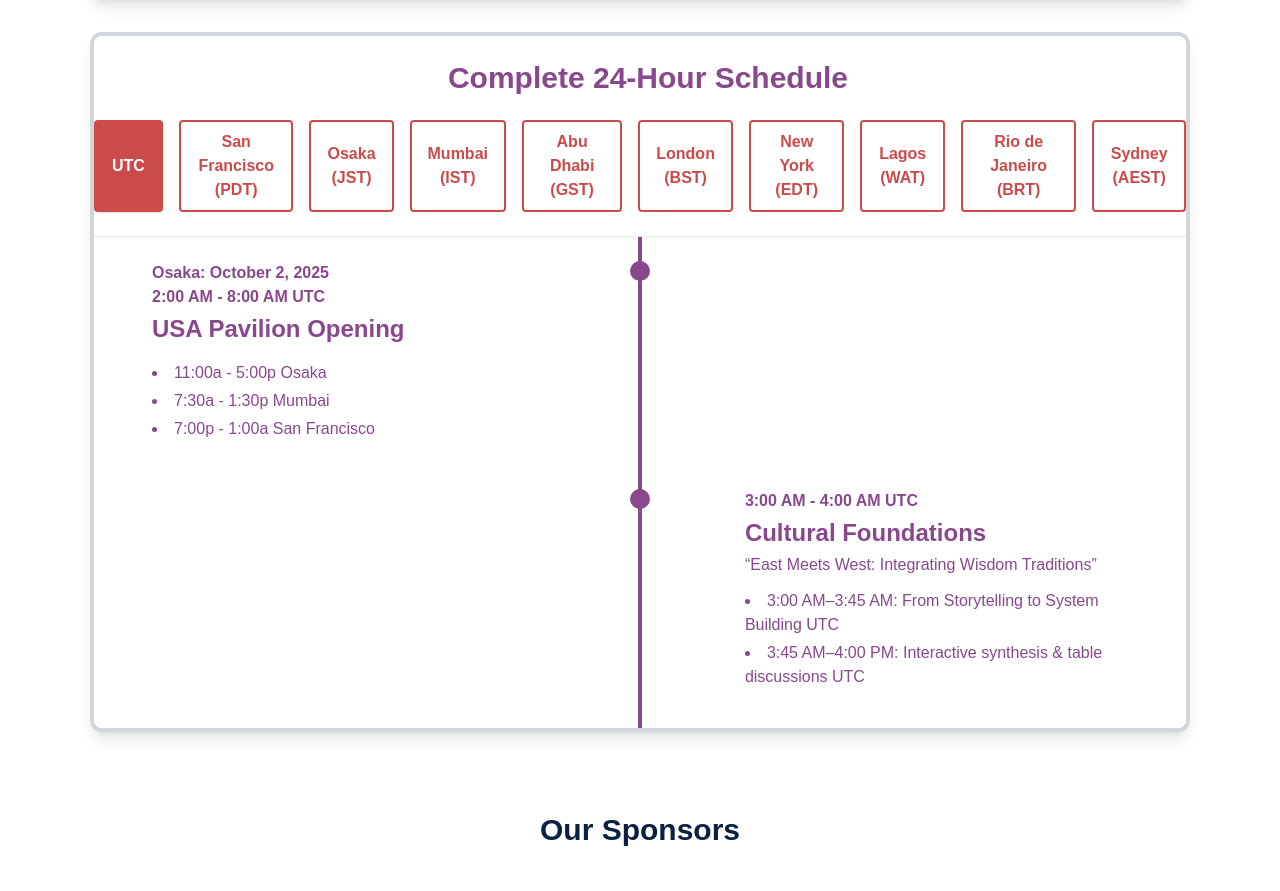
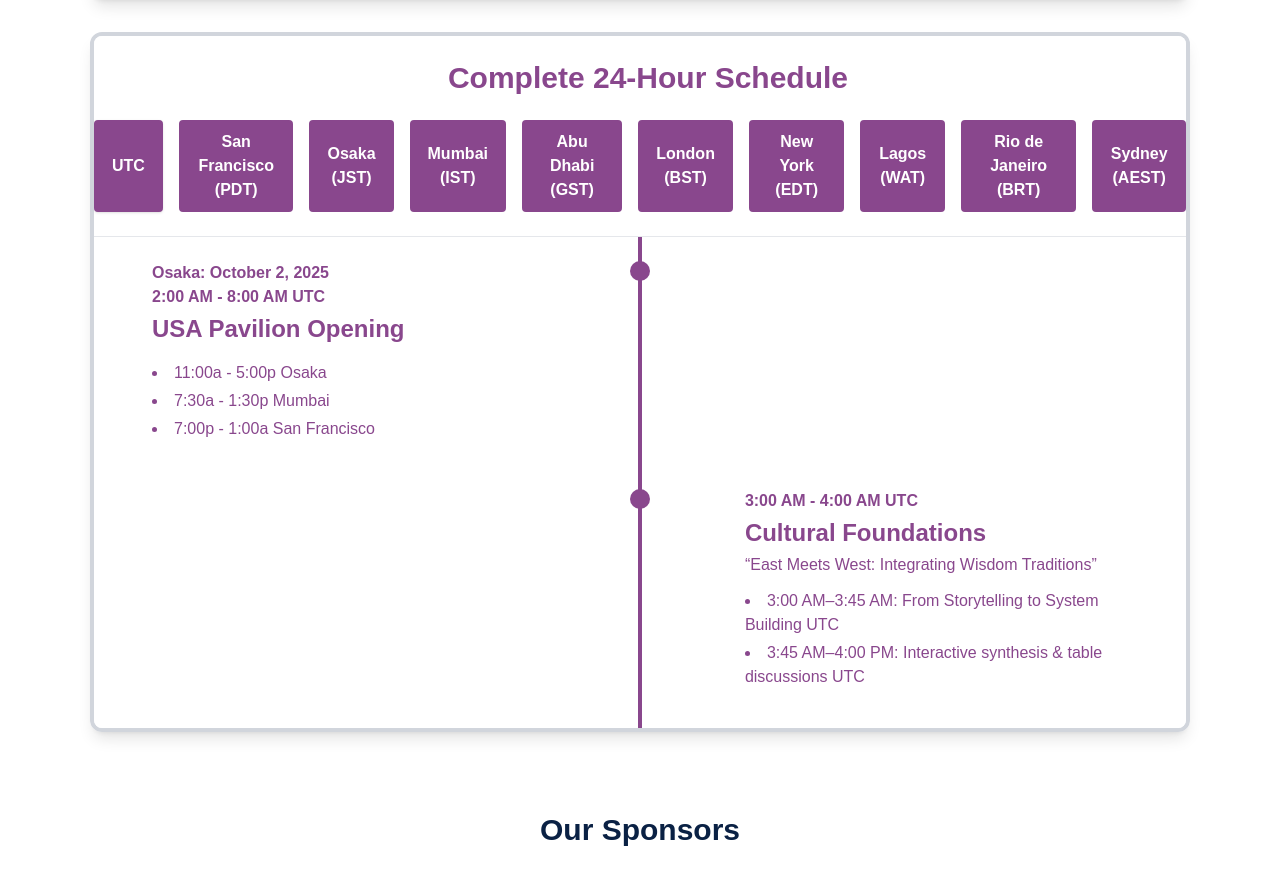
Before and after one commit to Algonots/ai-compassion_website, a Next.js app: page / in a window 1280 px wide. Shown: the part 3682-4573 px from the top of the page. Built offline with nearby package versions, Linux system fonts and the light colour scheme.

Commit message:
updated bg colour of timezone boxes

```diff
--- a/src/components/heroSection/index.jsx
+++ b/src/components/heroSection/index.jsx
@@ -26,7 +26,7 @@ export default function Hero() {
           </p>
           <div className="mt-8">
             <a
-              href="#register"
+              href="https://peatix.com/event/4584550/"
               className="inline-block rounded-full bg-purple-600 px-6 py-3 text-sm font-semibold text-white shadow-md hover:bg-purple-700 transition"
             >
               Register Now
--- a/src/components/timelineSection/index.jsx
+++ b/src/components/timelineSection/index.jsx
@@ -350,7 +350,8 @@ function TimelineSection({
             {/* Mobile: dropdown */}
             <div className="flex md:hidden justify-center mb-6">
               <select
-                className="border-2 border-[#CB4B4B] rounded px-4 py-2 text-[#CB4B4B] font-semibold"
+                className="border-2 border-[#89478D] rounded px-4 py-2 text-white font-semibold"
+                style={{ backgroundColor: "#89478D" }}
                 value={locationKey}
                 onChange={e => {
                   const selected = locations.find(l => l.key === e.target.value);
@@ -370,13 +371,14 @@ function TimelineSection({
                 <button
                   key={loc.key}
                   type="button"
-                  className={`px-4 py-2 rounded font-semibold border-2 transition focus:outline-none
-                    ${
-                      locationKey === loc.key
-                        ? "bg-[#CB4B4B] text-white border-[#CB4B4B] shadow"
-                        : "bg-white text-[#CB4B4B] border-[#CB4B4B] hover:bg-[#CB4B4B] hover:text-white"
-                    }
-                  `}
+                  className={`px-4 py-2 rounded font-semibold border-2 transition focus:outline-none ${
+                    locationKey === loc.key
+                      ? "text-white border-[#89478D] shadow"
+                      : "text-white border-[#89478D] hover:opacity-90"
+                  }`}
+                  style={{
+                    backgroundColor: "#89478D",
+                  }}
                   onClick={() => onLocationChange(loc.key, loc.offset)}
                 >
                   {loc.label}
@@ -388,7 +390,8 @@ function TimelineSection({
         {showDropdown && (
           <div className="flex justify-center mb-6">
             <select
-              className="border-2 border-[#CB4B4B] rounded px-4 py-2 text-[#CB4B4B] font-semibold"
+              className="border-4 border-[#89478D] rounded px-4 py-2 text-white font-semibold"
+              style={{ backgroundColor: "#89478D" }}
               value={locationKey}
               onChange={e => {
                 const selected = locations.find(l => l.key === e.target.value);
@@ -406,7 +409,7 @@ function TimelineSection({
         {/* For fixed time zone, show a label */}
         {fixedLocationKey && !showDropdown && (
           <div className="flex justify-center mb-4">
-            <span className="inline-block px-4 py-2 rounded font-semibold border-2 border-[#CB4B4B] bg-[#CB4B4B] text-white">
+            <span className="inline-block px-4 py-2 rounded font-semibold border-2 border-[#89478D] bg-[#89478D] text-white">
               {locations.find(l => l.key === fixedLocationKey)?.label || fixedLocationKey}
             </span>
           </div>
```
